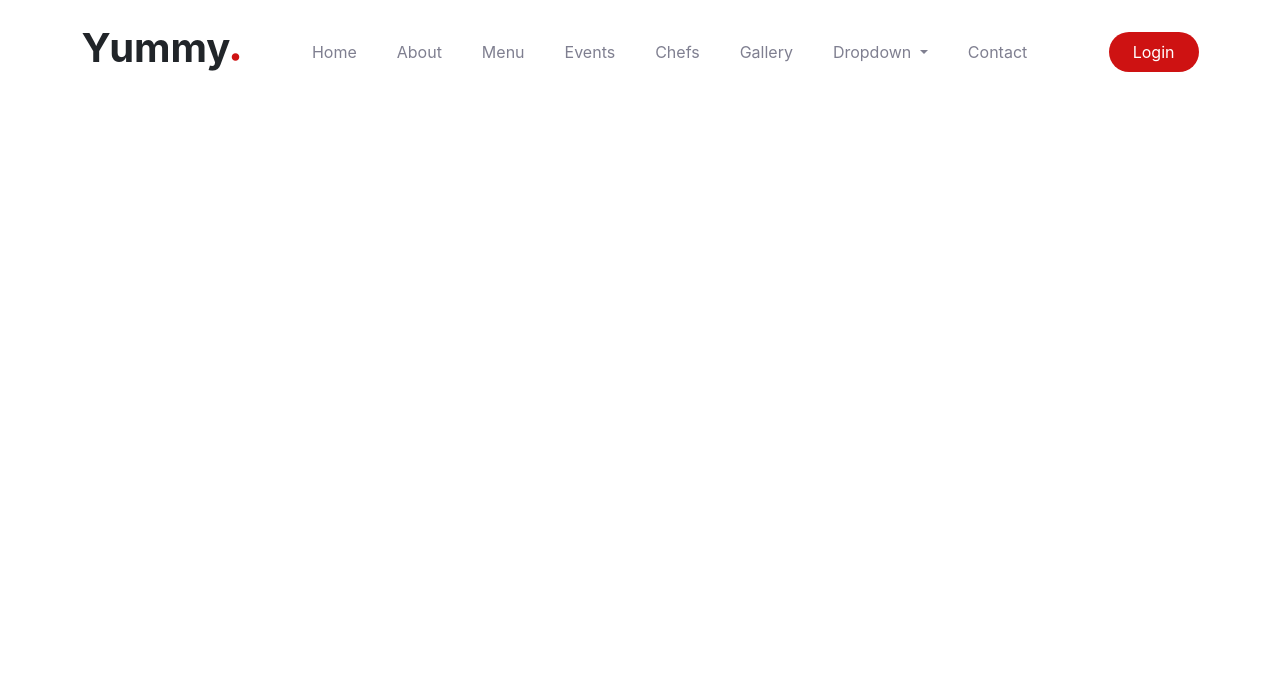
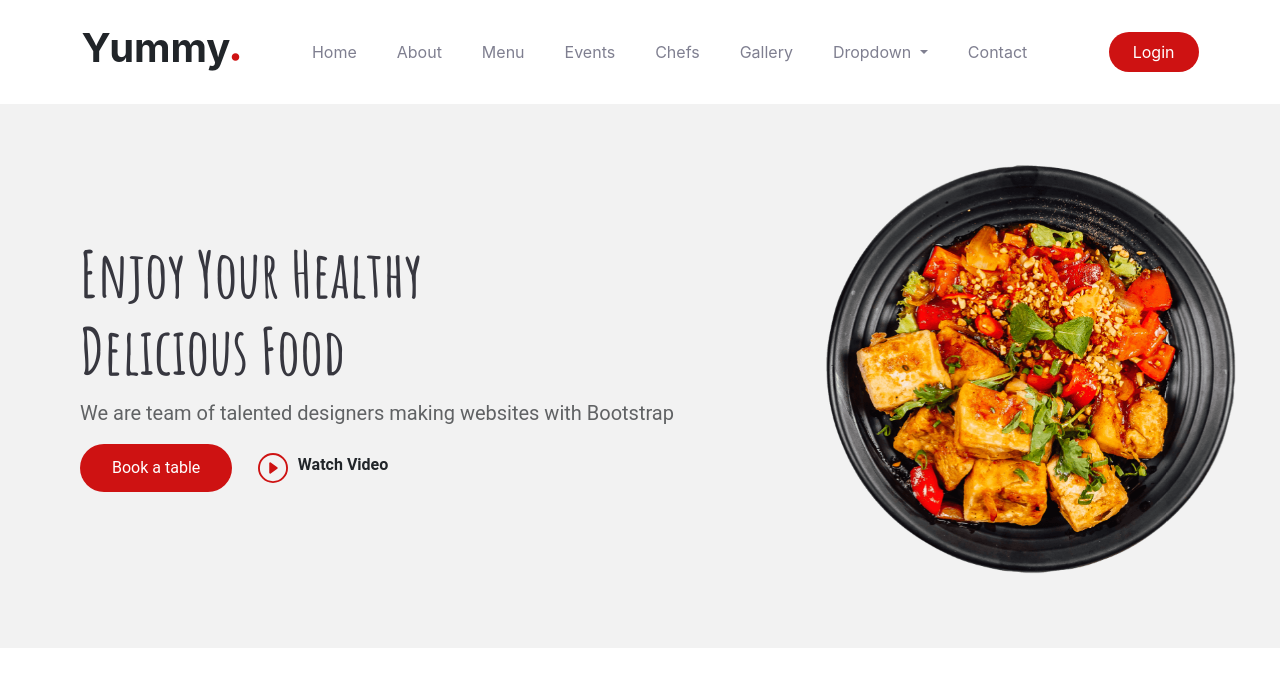
Before and after one commit to sarachafikidrissi/JavaScript_DOM_Final_Project_Sara_Chafik_Idrissi, a website: page index.html in a window 1280 px wide. Drawn offline with nearby package versions, Linux system fonts and the light colour scheme.

Commit message:
herosection added

```diff
--- a/index.html
+++ b/index.html
@@ -84,6 +84,24 @@ class=" py-3"
 </div>
 </nav>
 
+
+<!-- Hero Section -->
+<section class="hero-section py-lg-10 ps-lg-10 mt-lg-10">
+  <div class="her-section-content">
+    <h1 class="title">Enjoy Your Healthy Delicious Food</h1>
+    <p>We are team of talented designers making websites with Bootstrap</p>
+    <div class="buttons">
+      <button class="book-btn">Book a table</button>
+      <a href="#">Watch Video</a>
+    </div>
+  </div>
+  <div class="hero-section-image">
+    <img src="./public/images/hero-img.png" alt="" />
+  </div>
+</section>
+
+
+
   <script src="./public/js/app.js"></script>
   <script src="./node_modules/bootstrap/dist/js/bootstrap.bundle.js"></script>
 </body>
--- a/src/scss/modules/home/_hero-section.scss
+++ b/src/scss/modules/home/_hero-section.scss
@@ -0,0 +1,69 @@
+@font-face {
+    font-family: amantic;
+    src: url('../../../../public/Fonts/Amatic_SC/AmaticSC-Bold.ttf');
+}
+.hero-section{
+    display: flex;
+    align-items: center;
+    justify-content: space-between;
+    background-color: $light-background-color;
+
+
+    .title{
+        font-family: amantic;
+        font-size: 64px;
+        color: #37373f;
+        padding: 0 30vw 0 0;
+    }
+    p{
+        color: #606264;
+        font-size: 20px;
+
+    }
+    .book-btn{
+        padding: 1.5vh 4vh;
+        border: none;
+        background-color: #ce1212;
+        color: white;
+        border-radius: 25px;
+    }
+    .book-btn:hover{
+        background-color: hsla(0, 84%, 44%, 0.9);
+    }
+    .buttons{
+        display: flex;
+        gap: 2vw;
+        align-items: center;
+
+    }
+    a{
+        color: #212529;
+        font-weight: 600;
+    }
+    a:hover{
+        color: #ce1212;
+        cursor: pointer;
+    }
+    a:before{
+        content:"";
+        margin-right: 10px;
+        background: url('../../../../public/images/play.svg') no-repeat;
+        background-size: contain;
+        height: 30px ;
+        width: 30px ;
+        float: left;
+    }
+    .hero-section-image{
+        img{
+            width: 90%;
+        }
+        animation: bounce 3s infinite linear;
+        position: relative;
+    }
+    @keyframes bounce {
+        0% {transform: translateY(-2vh);}
+        50% {transform: translateY(2vh);}
+        100% {transform: translateY(-2vh);}
+    }
+
+}
```
Also changed, not shown: public/css/app.css, 1 other file.
